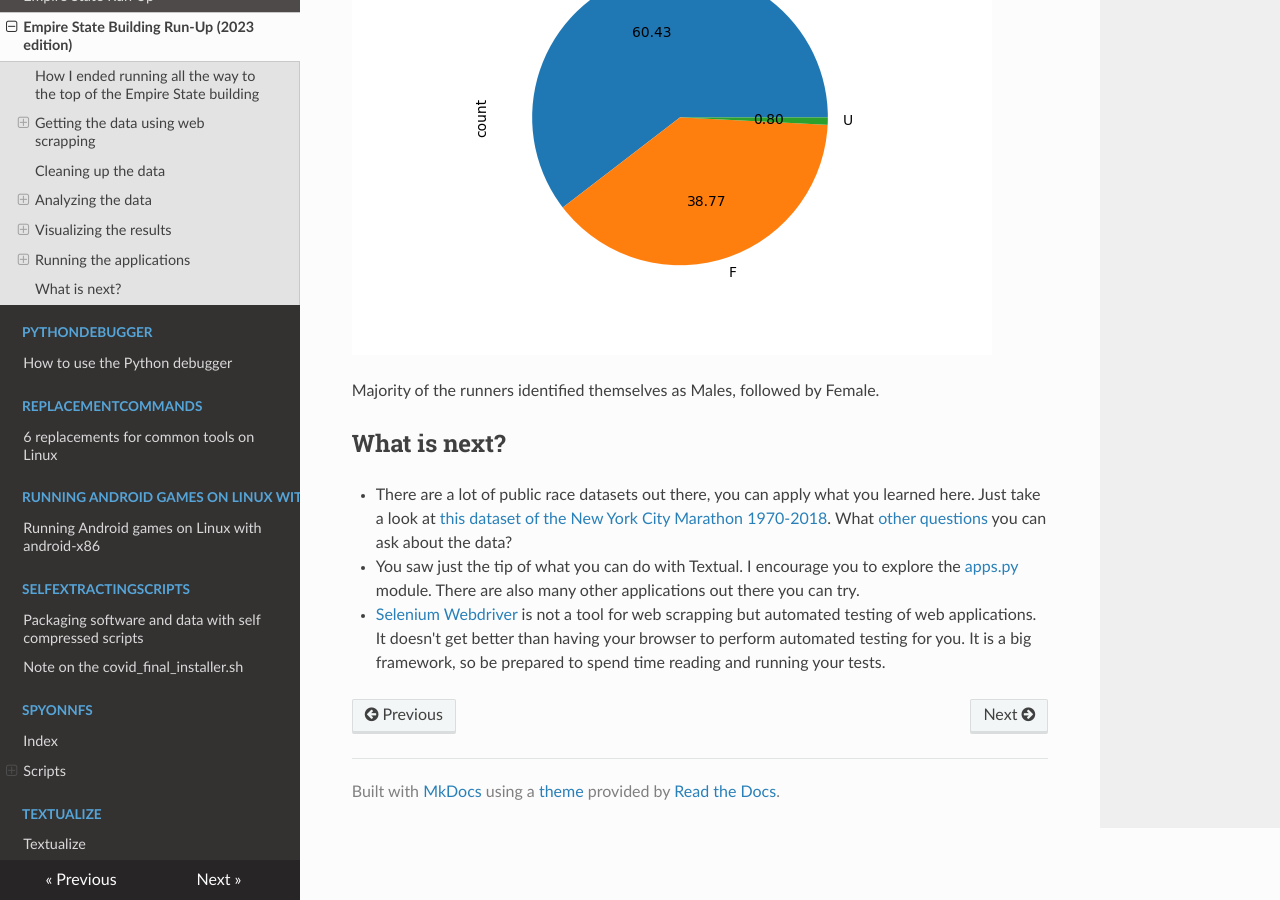
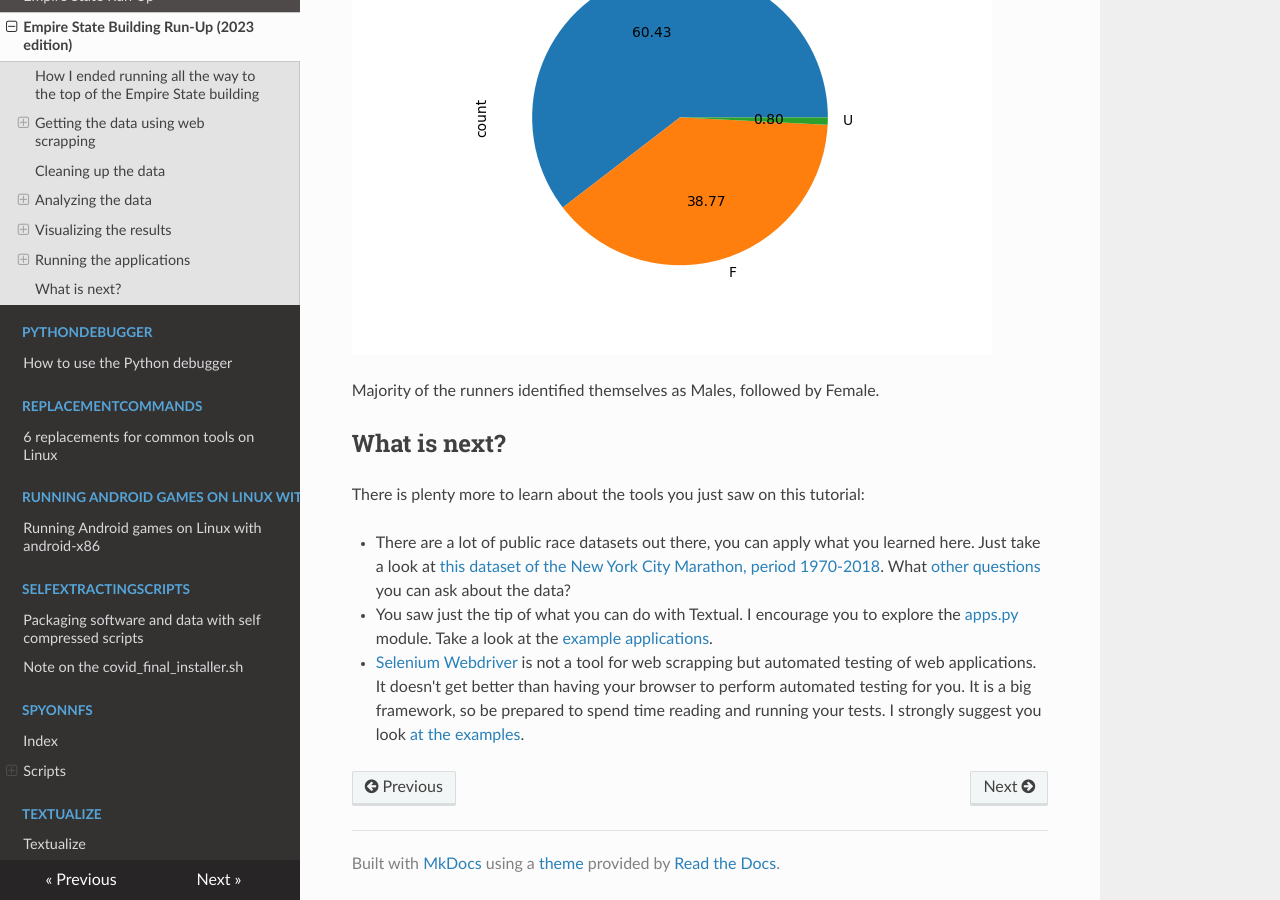
Before and after one commit to josevnz/tutorials, an MkDocs documentation site: the page built from docs/EmpireStateRunUp/TUTORIAL.md, in a window 1280 px wide and 900 px high, scrolled down 14501 px. Built offline with MkDocs 1.6.1, drawn with Linux system fonts in a browser that asks for light colours; nearby versions of some CDN libraries.

```diff
--- a/docs/EmpireStateRunUp/TUTORIAL.md
+++ b/docs/EmpireStateRunUp/TUTORIAL.md
@@ -575,6 +575,8 @@ Majority of the runners identified themselves as Males, followed by Female.
 
 ## What is next?
 
-* There are a lot of public race datasets out there, you can apply what you learned here. Just take a look at [this dataset of the New York City Marathon 1970-2018](https://github.com/davidjaimes/nyc-marathon). What [other questions](https://github.com/meiguan/nyc2018marathonfinishers) you can ask about the data?
-* You saw just the tip of what you can do with Textual. I encourage you to explore the [apps.py](empirestaterunup/apps.py) module. There are also many other applications out there you can try.
-* [Selenium Webdriver](https://www.selenium.dev/documentation/webdriver/) is not a tool for web scrapping but automated testing of web applications. It doesn't get better than having your browser to perform automated testing for you. It is a big framework, so be prepared to spend time reading and running your tests.
+There is plenty more to learn about the tools you just saw on this tutorial:
+
+* There are a lot of public race datasets out there, you can apply what you learned here. Just take a look at [this dataset of the New York City Marathon, period 1970-2018](https://github.com/davidjaimes/nyc-marathon). What [other questions](https://github.com/meiguan/nyc2018marathonfinishers) you can ask about the data?
+* You saw just the tip of what you can do with Textual. I encourage you to explore the [apps.py](empirestaterunup/apps.py) module. Take a look at the [example applications](https://github.com/Textualize/textual/tree/main/examples).
+* [Selenium Webdriver](https://www.selenium.dev/documentation/webdriver/) is not a tool for web scrapping but automated testing of web applications. It doesn't get better than having your browser to perform automated testing for you. It is a big framework, so be prepared to spend time reading and running your tests. I strongly suggest you look [at the examples](https://github.com/SeleniumHQ/seleniumhq.github.io/tree/trunk/examples/python).
--- a/docs/EmpireStateRunUp/empirestaterunup/data_normalizer.py
+++ b/docs/EmpireStateRunUp/empirestaterunup/data_normalizer.py
@@ -4,8 +4,6 @@ I wrote this script to normalize the data results from the 'Empire State Buildin
 The race results website doesn't offer an export option and quite honestly writing a web scrapper seemed to be overkill.
 So just coping and pasting the 8 pages of results took less time, the data normalizer is quite simple and was used
 to generate a nicer CSV file.
-
-https://www.athlinks.com/event/382111/results/Event/1062909/Course/2407855/Results
 
 Author Jose Vicente Nunez (kodegeek.com@protonmail.com)
 """
--- a/docs/EmpireStateRunUp/pyproject.toml
+++ b/docs/EmpireStateRunUp/pyproject.toml
@@ -28,6 +28,7 @@ dependencies = [
     "textual==0.41.0",
     "numpy==1.26.0",
     "matplotlib==3.8.0",
+    "selenium==4.15.2",
     'importlib-metadata; python_version>"3.8"',
 ]
 
--- a/docs/EmpireStateRunUp/requirements.txt
+++ b/docs/EmpireStateRunUp/requirements.txt
@@ -2,3 +2,5 @@ textual==0.41.0
 pandas==2.1.1
 numpy==1.26.0
 matplotlib==3.8.0
+EmpireStateRunUp~=0.0.1
+selenium~=4.15.2
```
Also changed, not shown: docs/EmpireStateRunUp/empirestaterunup/scrapper.py (+23 -0 lines), 1 other file.
